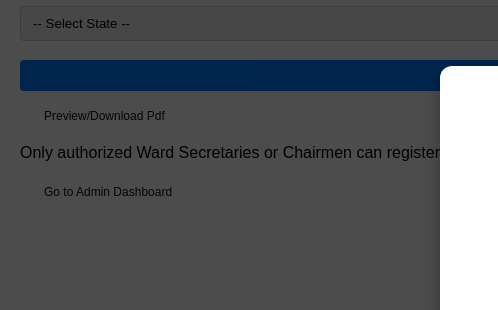
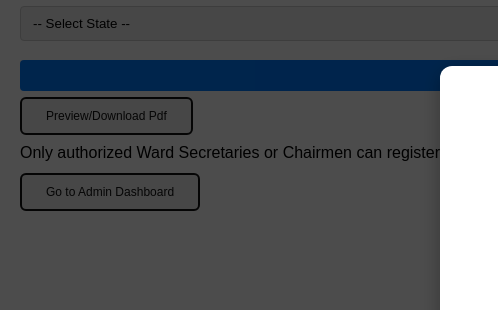
Before and after one commit to slide-t/iolgregister, a plain HTML site: page index.html in a window 1280 px wide. Shown: the part 113-423 px from the top of the page, 0-498 px from the left. Drawn offline with nearby package versions, Linux system fonts and the light colour scheme.

Commit message:
Update index.html

```diff
--- a/index.html
+++ b/index.html
@@ -157,8 +157,8 @@
 a {
 margin-top: 20px;
   padding: 10px 24px;
-  background-color: #red;
-  border: none;
+  background-color: #eee;
+  border: 2px solid #111;
   border-radius: 6px;
   color: #111;
   font-size: 12px;
@@ -167,7 +167,9 @@ margin-top: 20px;
   transition: background-color 0.3s ease;
 }
      a:hover {
-  background-color: #57cc99;
+  background-color: #333;
+       border:2px solid #1e1e1e;
+       color: #fff;
 
 .modal-footer {
   margin-top: 20px;
```
